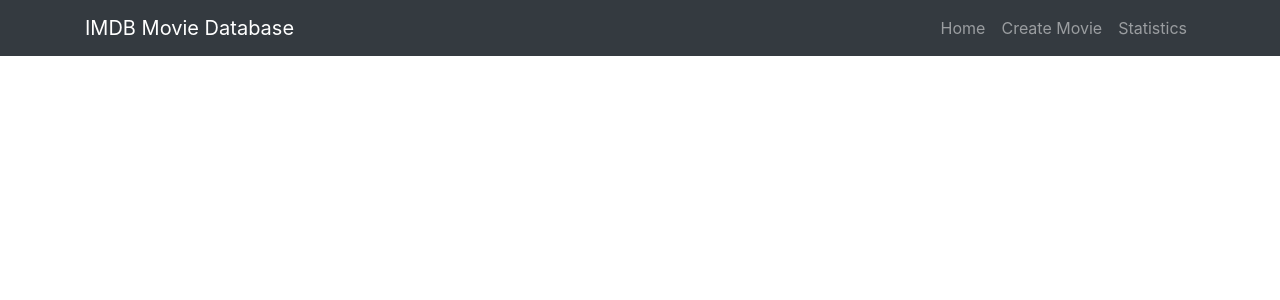
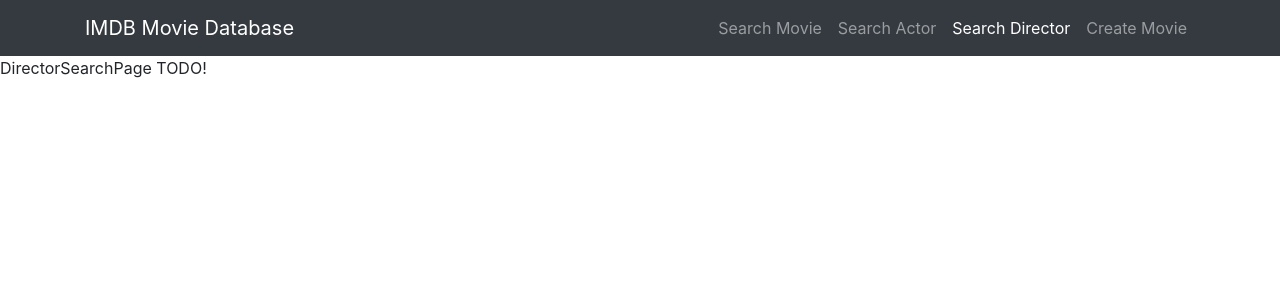
Before and after one commit to awingray/IMDB, a React (Create React App) app in the folder frontend/: page /search-director in a window 1280 px wide. Shown: the top 300 px of the page. Built offline with nearby package versions, Linux system fonts and the light colour scheme.

Commit message:
added some pages

```diff
--- a/frontend/src/App.js
+++ b/frontend/src/App.js
@@ -1,10 +1,16 @@
 import React, {Component} from "react";
-import {BrowserRouter as Router, Route, Switch} from "react-router-dom";
+import {BrowserRouter as Router, Route, Switch, Redirect} from "react-router-dom";
 
 // Import all website pages.
-import StatisticsPage from "./pages/statisticsPage";
-import AddMoviePage from "./pages/addMoviePage";
-import HomePage from "./pages/homePage";
+import ActorPage from "./pages/actorPage";
+import ActorSearchPage from "./pages/actorSearchPage";
+import DirectorPage from "./pages/directorPage";
+import DirectorSearchPage from "./pages/directorSearchPage";
+import MovieAddPage from "./pages/movieAddPage";
+import MoviePage from "./pages/moviePage";
+import MovieSearchPage from "./pages/movieSearchPage";
+import MovieStatsPage from "./pages/movieStatsPage";
+import MovieUpdatePage from "./pages/movieUpdatePage";
 
 // Import the navigation bar component.
 import NavigationBar from "./components/navigationBar";
@@ -17,9 +23,18 @@ class App extends Component {
                     <NavigationBar/>
                 </div>
                 <Switch>
-                    <Route path="/" exact component={() => <HomePage/>}/>
-                    <Route path="/createMovie" exact component={() => <AddMoviePage/>}/>
-                    <Route path="/statistics" exact component={() => <StatisticsPage/>}/>
+                    <Route path="/actor-details/:id" exact render={() => <ActorPage/>}/>
+                    <Route path="/search-actor" exact render={() => <ActorSearchPage/>}/>
+
+                    <Route path="/director-details/:id" exact render={() => <DirectorPage/>}/>
+                    <Route path="/search-director" exact render={() => <DirectorSearchPage/>}/>
+
+                    <Route path="/" exact render={() => <Redirect to="/search-movie"/>}/>
+                    <Route path="/create-movie" exact render={() => <MovieAddPage/>}/>
+                    <Route path="/movie-details/:id" exact render={() => <MoviePage/>}/>
+                    <Route path="/search-movie" exact render={() => <MovieSearchPage/>}/>
+                    <Route path="/search-movie/statistics" exact render={() => <MovieStatsPage/>}/>
+                    <Route path="/movie-details/:id/edit" exact render={() => <MovieUpdatePage/>}/>
                 </Switch>
             </Router>
         );
--- a/frontend/src/components/navigationBar.js
+++ b/frontend/src/components/navigationBar.js
@@ -2,15 +2,18 @@ import React from "react";
 import {Link, withRouter} from "react-router-dom";
 import NavigationBarLink from "./navigationBarLink";
 
-const pages = [{
-    name: "Home",
-    route: "/"
+const mainPages = [{
+    name: "Search Movie",
+    route: "/search-movie"
+},{
+    name: "Search Actor",
+    route: "/search-actor"
+},{
+    name: "Search Director",
+    route: "/search-director"
 },{
     name: "Create Movie",
-    route: "/createMovie"
-},{
-    name: "Statistics",
-    route: "/statistics"
+    route: "/create-movie"
 }];
 
 function NavigationBar(props) {
@@ -23,7 +26,7 @@ function NavigationBar(props) {
 
                 <div className="collapse navbar-collapse" >
                     <ul className="navbar-nav ml-auto">
-                        {pages.map((page) =>
+                        {mainPages.map((page) =>
                             <NavigationBarLink name={page.name}
                                                route={page.route}
                                                key={page.route}
--- /dev/null
+++ b/frontend/src/pages/actorPage.js
@@ -0,0 +1,9 @@
+import React, {Component} from "react";
+
+class ActorPage extends Component {
+    render() {
+        return (<p>ActorPage TODO!</p>);
+    }
+}
+
+export default ActorPage;
--- /dev/null
+++ b/frontend/src/pages/actorSearchPage.js
@@ -0,0 +1,9 @@
+import React, {Component} from "react";
+
+class ActorSearchPage extends Component {
+    render() {
+        return (<p>ActorSearchPage TODO!</p>);
+    }
+}
+
+export default ActorSearchPage;
--- /dev/null
+++ b/frontend/src/pages/directorPage.js
@@ -0,0 +1,9 @@
+import React, {Component} from "react";
+
+class DirectorPage extends Component {
+    render() {
+        return (<p>DirectorPage TODO!</p>);
+    }
+}
+
+export default DirectorPage;
--- /dev/null
+++ b/frontend/src/pages/directorSearchPage.js
@@ -0,0 +1,9 @@
+import React, {Component} from "react";
+
+class DirectorSearchPage extends Component {
+    render() {
+        return (<p>DirectorSearchPage TODO!</p>);
+    }
+}
+
+export default DirectorSearchPage;
--- a/frontend/src/pages/addMoviePage.js
+++ b/frontend/src/pages/movieAddPage.js
@@ -1,7 +1,7 @@
 import React, { Component } from "react";
 import Form from "../components/form";
 
-class AddMoviePage extends Component {
+class MovieAddPage extends Component {
   state = {
     movie: {
       title: "",
@@ -167,4 +167,4 @@ class AddMoviePage extends Component {
   }
 }
 
-export default AddMoviePage;
+export default MovieAddPage;
--- /dev/null
+++ b/frontend/src/pages/moviePage.js
@@ -0,0 +1,9 @@
+import React, {Component} from "react";
+
+class MoviePage extends Component {
+    render() {
+        return (<p>MoviePage TODO!</p>);
+    }
+}
+
+export default MoviePage;
--- a/frontend/src/pages/homePage.js
+++ b/frontend/src/pages/movieSearchPage.js
@@ -2,7 +2,7 @@ import React, { useState, useEffect } from "react";
 import Dropdown from 'react-bootstrap/Dropdown'
 import Form from 'react-bootstrap/Form'
 
-function HomePage() {
+function MovieSearchPage() {
   const aMovies = {
     "total_rows": 62059, "offset": 1929, "rows": [
       { "id": "3aabb9ae22a9f0b0dbb6297c5931a44d", "key": "Aaah! Zombies!!", "value": null },
@@ -192,4 +192,4 @@ function HomePage() {
   )
 }
 
-export default HomePage;
+export default MovieSearchPage;
--- a/frontend/src/pages/statisticsPage.js
+++ b/frontend/src/pages/movieStatsPage.js
@@ -5,7 +5,7 @@ import StatsComponent from "../components/statsComponent";
 const BASE_URL = 'http://localhost:4000/api/movies/statistics?';
 
 
-class StatisticsPage extends Component {
+class MovieStatsPage extends Component {
     state = {
         loading: true,
         response: null,
@@ -65,4 +65,4 @@ class StatisticsPage extends Component {
     };
 }
 
-export default StatisticsPage;
+export default MovieStatsPage;
--- /dev/null
+++ b/frontend/src/pages/movieUpdatePage.js
@@ -0,0 +1,9 @@
+import React, {Component} from "react";
+
+class MovieUpdatePage extends Component {
+    render() {
+        return (<p>MovieUpdatePage TODO!</p>);
+    }
+}
+
+export default MovieUpdatePage;
```
